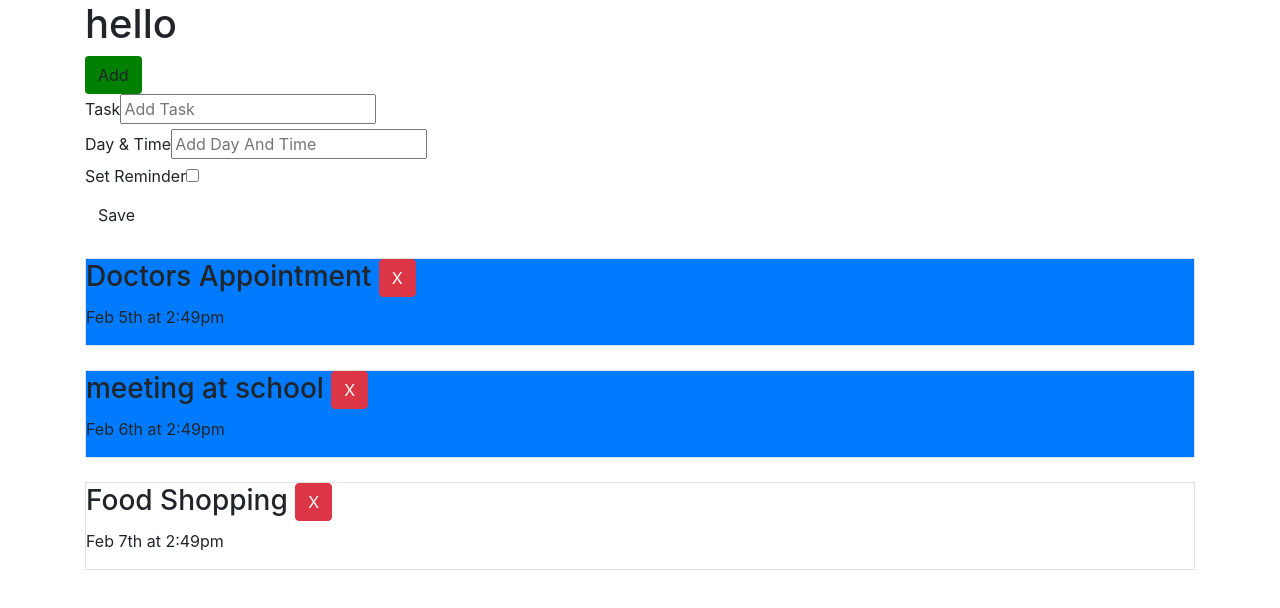
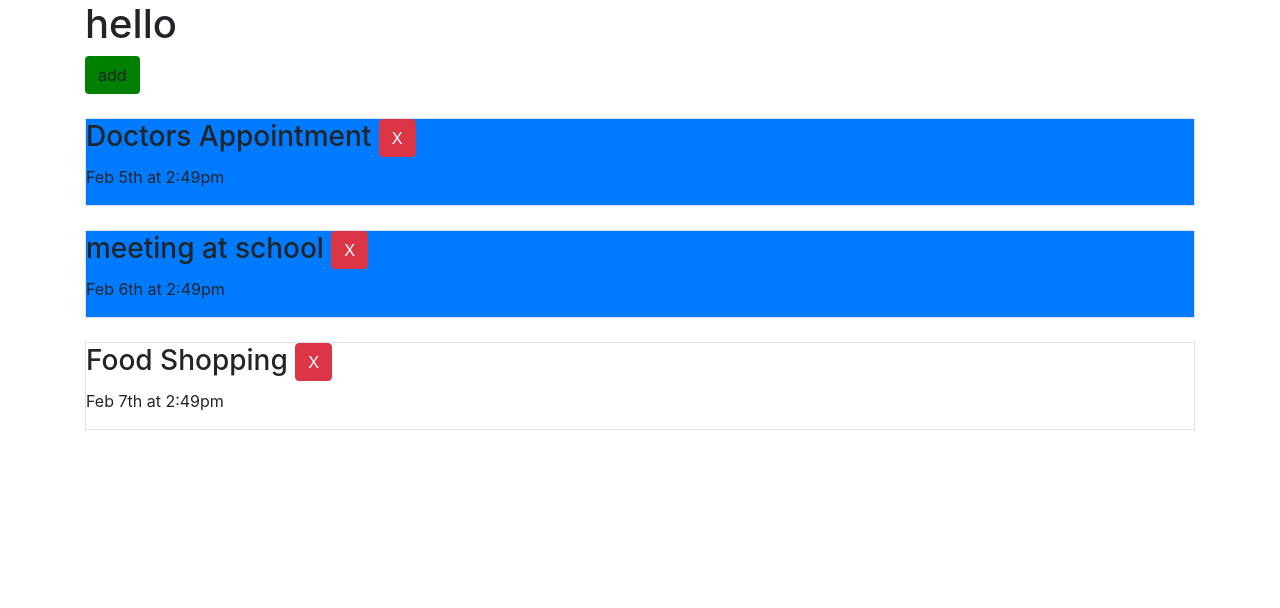
Before and after one commit to prime-infinity/OlympusTasks, a React (Create React App) app: page / in a window 1280 px wide. Shown: the top 608 px of the page. Built offline with nearby package versions, Linux system fonts and the light colour scheme.

Commit message:
before mock backend

```diff
--- a/src/App.js
+++ b/src/App.js
@@ -4,6 +4,8 @@ import Tasks from './components/Tasks'
 import AddTask from './components/AddTask'
 
 function App() {
+
+  const [showAddTask, setShowAddTask] = useState(false)
 
   const [tasks, setTasks] = useState([
     {
@@ -27,6 +29,15 @@ function App() {
 
   ])
 
+  const addTask = (task) => {
+
+    const id = Math.floor(Math.random() * 1000) +1
+
+    const newTask = {id, ...task}
+    setTasks([...tasks,newTask])
+
+  }
+
   //Delete Task
   const deleteTask = (id) => {
     setTasks(tasks.filter((task) => task.id !== id))
@@ -37,13 +48,12 @@ function App() {
 
     setTasks(tasks.map((task) => task.id === id ? { ...task, reminder: !task.reminder } : task))
 
-
   }
 
   return (
     <div className="container">
-      <Header title='hello'/>
-      <AddTask />
+      <Header title='hello' onAdd={()=>setShowAddTask(!showAddTask)} showAdd={showAddTask}/>
+      { showAddTask && <AddTask onAdd={addTask} />}
       { tasks.length > 0 ? <Tasks onDelete={deleteTask} onToggle={toggleReminder} tasks={tasks} /> : 'No task to show' }
     </div>
   );
--- a/src/components/AddTask.js
+++ b/src/components/AddTask.js
@@ -1,29 +1,45 @@
 import {useState} from 'react'
 
-const AddTask = () => {
+const AddTask = ({ onAdd }) => {
 
     const [text, setText] = useState('')
     const [day, setDay] = useState('')
     const [reminder, setReminder] = useState(false)
 
+    const submit = (e) => {
+        e.preventDefault()
+
+        if(!text){
+            alert("please add task")
+            return
+        }
+
+        onAdd({text,day,reminder})
+
+        setText('')
+        setDay('')
+        setReminder(false)
+
+    }
+
     return (
-       <form>
+       <form onSubmit={submit}>
            <div>
                <label htmlFor="">Task</label>
-               <input type="text" value={text} placeholder="Add Task" />
+               <input type="text" value={text} onChange={(e)=> setText(e.target.value) } placeholder="Add Task" />
            </div>
 
            <div>
                <label htmlFor="">Day & Time</label>
-               <input type="text" value={day} placeholder="Add Day And Time" />
+               <input type="text" value={day} onChange={(e)=> setDay(e.target.value) } placeholder="Add Day And Time" />
            </div>
 
            <div>
                <label htmlFor="">Set Reminder</label>
-               <input type="checkbox" value={reminder}/>
+               <input checked={reminder} type="checkbox" value={reminder} onChange={(e)=> setReminder(e.currentTarget.checked) }/>
            </div>
 
-            <input class="btn" type="submit" value="Save" />
+            <input className="btn" type="submit" value="Save" />
 
        </form>
     )
--- a/src/components/Header.js
+++ b/src/components/Header.js
@@ -1,16 +1,13 @@
 import PropTypes from 'prop-types'
 import Button from './Button'
 
-const Header = ({title}) =>{
+const Header = ({title, onAdd, showAdd}) =>{
 
-  const buttonClicked = () => {
-    console.log("click")
-  }
 
     return (
       <header>
           <h1>{title}</h1>
-          <Button buttonClicked={buttonClicked}  color='green' text='Add' />
+          <Button buttonClicked={onAdd}  color={showAdd ? 'red' : 'green'} text={showAdd ? 'close' : 'add'} />
       </header>
     );
   }
```
